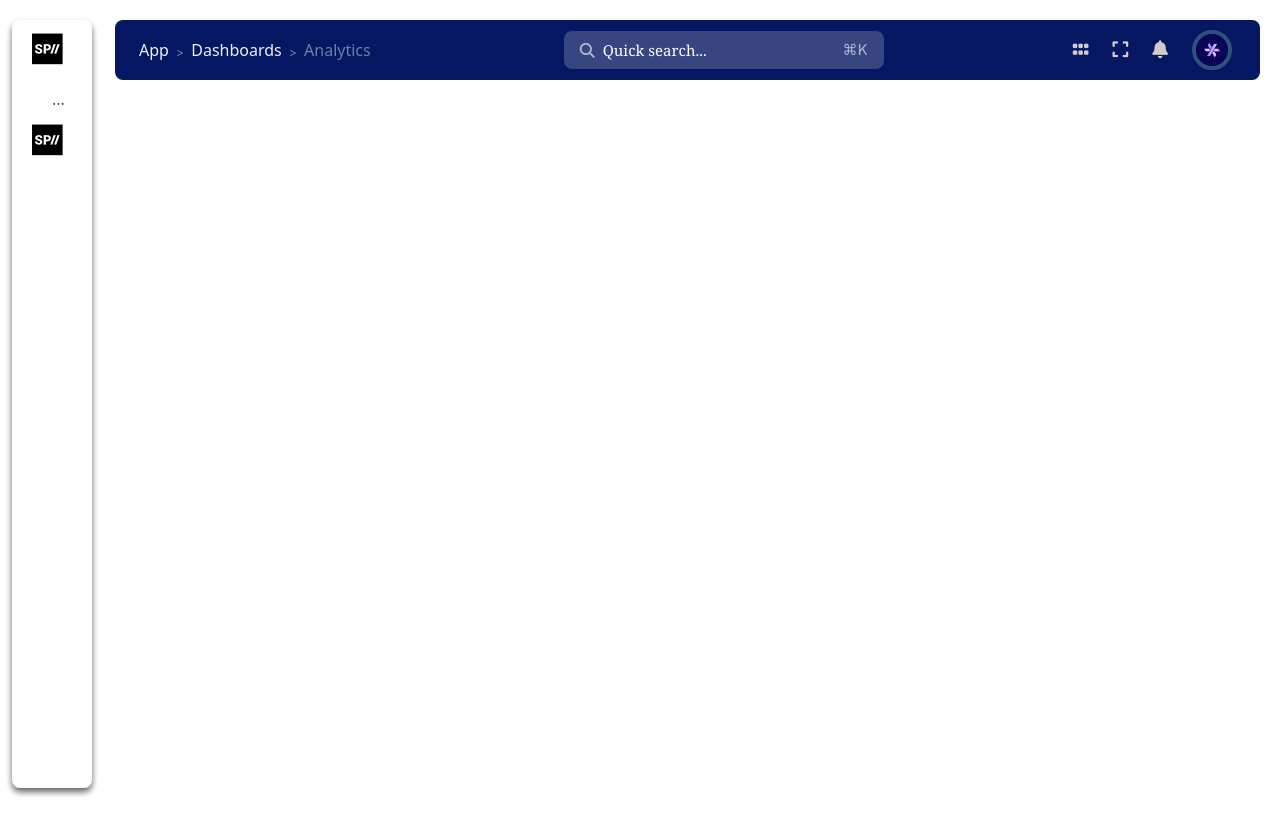
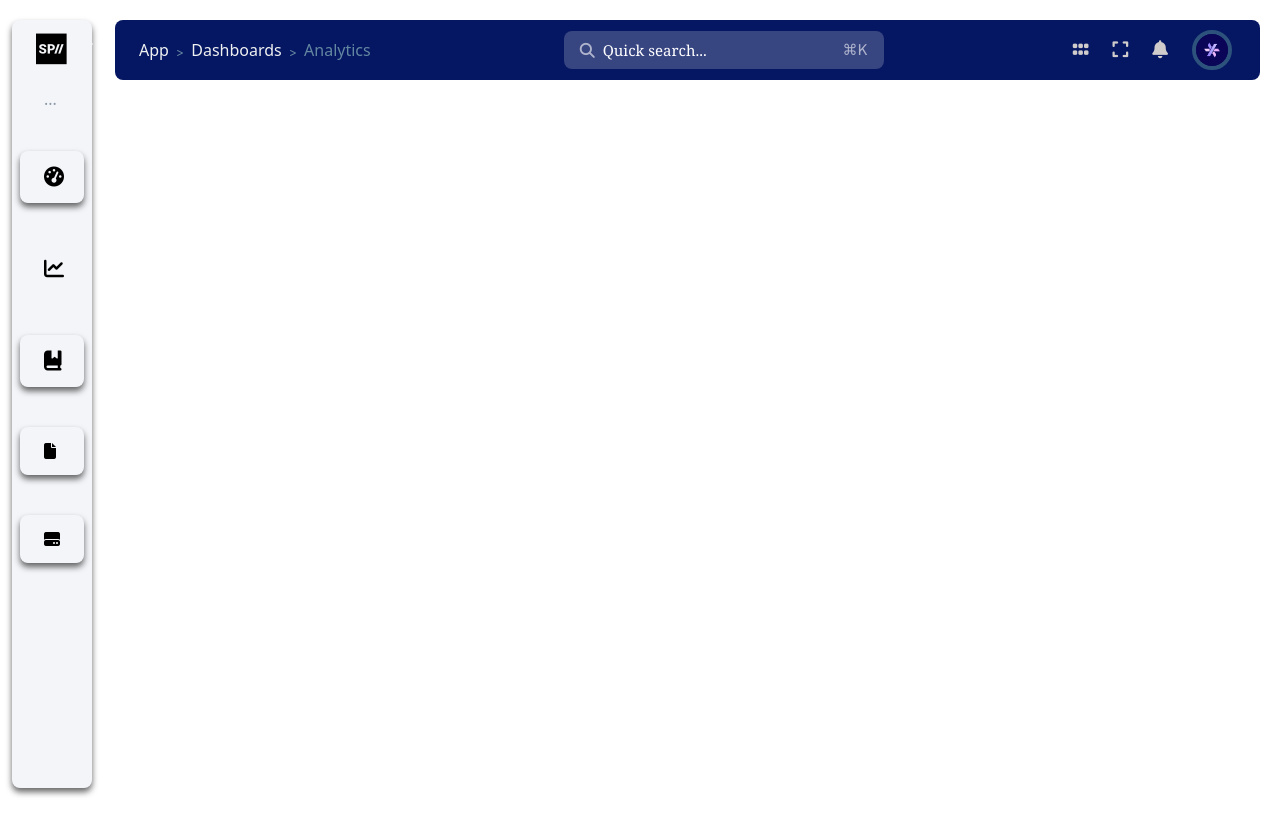
Before and after one commit to cabdikariim242/tailwise-vue, a Vue app: page / in a window 1280 px wide. Shown: the top 834 px of the page. Built offline with nearby package versions, Linux system fonts and the light colour scheme.

Commit message:
sidebar setup starting router links

```diff
--- a/src/components/sidebar.vue
+++ b/src/components/sidebar.vue
@@ -1,55 +1,178 @@
 <template>
   <div class="z-10 relative">
     <div
+      :class="toggle ? 'w-[300px]' : 'w-[80px]'"
       style="box-shadow: 0 4px 6px rgba(0, 0, 0, 0.6)"
-      class="phone:hidden  flex flex-col  bg-[#fff] group fixed bottom-3 top-0 left-3 transition-all duration-300 hover:w-[300px] w-[80px] mr-10 mt-5 rounded-lg"
+      class="phone:hidden flex flex-col bg-[#f3f5f8] group fixed bottom-3 top-0 left-3 transition-all duration-300 hover:w-[300px] w-[80px] mr-10 mt-5 rounded-lg"
     >
       <!-- all icons are here -->
-<div class="flex  ">
-    <i class="fa-brands fa-stackpath text-[35px] pl-5 pr-3 pt-3 text-5 transition-transform duration-50 rounded-full group-hover:rotate-[360deg]  "></i>
-    <p class="mt-5 group-hover:flex hidden text-[#475569] font-[500] ">ECHO</p>
+      <div class="flex justify-between items-center">
+        <div class="flex">
+          <i
+            class="fa-brands fa-stackpath text-[35px] pl-6 pr-3 pt-3 text-5 transition-transform duration-50 rounded-full group-hover:rotate-[360deg]"
+          ></i>
+          <p
+            v-if="!toggle"
+            class="mt-5 group-hover:flex hidden text-[#465569] font-[500]"
+          >
+            ECHO
+          </p>
+          <p v-if="toggle" class="mt-5 text-[#465569] font-[500]">ECHO</p>
+        </div>
+        <div class="mr-2">
+          <i
+            @click="toggle = !toggle"
+            class="fa-solid fa-arrow-right transition-transform duration-5 group-hover:rotate-[180deg] text-[#f3f5f8] group-hover:text-[gray]"
+          ></i>
+        </div>
       </div>
 
-<div class="ml-10">
-  <p class="mt-5 group-hover:flex hidden text-[#475569] font-[500] ">DASHBOARD</p>
-  <p class="mt-5 group-hover:hidden flex  text-[#475569] font-[500] ">...</p>
-</div>
-<div class="flex  ">
-    <i class="fa-brands fa-stackpath text-[35px] pl-5 pr-3 pt-3 text-5 transition-transform duration-50 rounded-full group-hover:rotate-[360deg]  "></i>
-    <p class="mt-5 group-hover:flex hidden text-[#475569] font-[500] ">ECHO</p>
+      <div class="ml-8">
+        <p
+          v-if="!toggle"
+          class="mt-5 group-hover:flex hidden text-[#c6d0e0] text-[15px] font-[500]"
+        >
+          DASHBOARD
+        </p>
+        <p
+          v-if="!toggle"
+          class="mt-5 group-hover:hidden flex text-[#8d98aa] font-[500]"
+        >
+          ...
+        </p>
+        <p v-if="toggle" class="mt-5 text-[#c6d0e0] text-[15px] font-[500]">
+          DASHBOARD
+        </p>
       </div>
 
+      <!-- content -->
+      <router-link
+        to="/"
+        class="mx-2 rounded-lg mt-10 group-hover:shadow-lg"
+      >
+        <div class="ml-6 my-4 gap-3 mx-6 flex justify-start items-center ">
+          <i class="fa-solid fa-gauge-high text-[20px]"></i>
+          <p
+            v-if="!toggle"
+            class="group-hover:flex text-[15px] hidden text-[#465569] font-[500]"
+          >
+            E-ECOMERCE
+          </p>
+          <p v-if="toggle" class="text-[#465569] text-[15px] font-[500]">
+            E-ECOMERCE
+          </p>
+        </div>
+      </router-link>
+
+      <router-link
+        to="/about"
+
+        class="mx-2 rounded-lg mt-10 hover:shadow-[0_4px_6px_rgba(0,0,0,0.6)]"
+      >
+        <div class="ml-6 my-4 gap-3 mx-6 flex justify-start items-center">
+          <i class="fa-duotone fa-solid fa-chart-line text-[20px]"></i>
+          <p
+            v-if="!toggle"
+            class="group-hover:flex text-[15px] hidden text-[#465569] font-[500]"
+          >
+           CRM
+          </p>
+          <p v-if="toggle" class="text-[#465569] text-[15px] font-[500]">
+           CRM
+          </p>
+        </div>
+      </router-link>
+
+      <router-link
+        to="/"
+        style="box-shadow: 0 4px 6px rgba(0, 0, 0, 0.6)"
+        class="mx-2 rounded-lg mt-10"
+      >
+        <div class="ml-6 my-4 gap-3 mx-6 flex justify-start items-center">
+          <i class="fa-solid fa-book-bookmark text-[20px]"></i>
+          <p
+            v-if="!toggle"
+            class="group-hover:flex text-[15px] hidden text-[#465569] font-[500]"
+          >
+           Hospital
+          </p>
+          <p v-if="toggle" class="text-[#465569] text-[15px] font-[500]">
+           Hospital
+          </p>
+        </div>
+      </router-link>
+
+      <router-link
+        to="/"
+        style="box-shadow: 0 4px 6px rgba(0, 0, 0, 0.6)"
+        class="mx-2 rounded-lg mt-10"
+      >
+        <div class="ml-6 my-4 gap-3 mx-6 flex justify-start items-center">
+          <i class="fa-solid fa-file"></i>
+          <p
+            v-if="!toggle"
+            class="group-hover:flex text-[15px] hidden text-[#465569] font-[500]"
+          >
+            Factory
+          </p>
+          <p v-if="toggle" class="text-[#465569] text-[15px] font-[500]">
+            Factory
+          </p>
+        </div>
+      </router-link>
 
 
+      <router-link
+        to="/"
+        style="box-shadow: 0 4px 6px rgba(0, 0, 0, 0.6)"
+        class="mx-2 rounded-lg mt-10"
+      >
+        <div class="ml-6 my-4 gap-3 mx-6 flex justify-start items-center">
+          <i class="fa-solid fa-hard-drive"></i>
+          <p
+            v-if="!toggle"
+            class="group-hover:flex text-[15px] hidden text-[#465569] font-[500]"
+          >
+           Banking
+          </p>
+          <p v-if="toggle" class="text-[#465569] text-[15px] font-[500]">
+           Banking
+          </p>
+        </div>
+      </router-link>
     </div>
 
-
-
-    <div v-if="isopen"
+    <div
+      v-if="isopen"
       style="box-shadow: 0 4px 6px rgba(0, 0, 0, 0.6)"
-      class="phone:flex  hidden flex-col  bg-[#fff] group fixed bottom-0 top-0 left-0 transition-all duration-300 w-[270px] mr-10 "
+      class="phone:flex hidden flex-col bg-[#fff] group fixed bottom-0 top-0 left-0 transition-all duration-300 w-[270px] mr-10"
     >
-
       <!-- all icons are here -->
-<div class="">
-      <i @click="$emit('toggle-this', !isopen)" class="fa-solid fa-xmark text-[20px] pr-4 mt-2 p-1 flex  lg:hidden md:hidden"></i>
-
+      <div class="hover:bg-gray-500">
+        <i
+          @click="$emit('toggle-this', !isopen)"
+          class="fa-solid fa-xmark text-[20px] pr-4 mt-2 p-1 flex lg:hidden md:hidden"
+        ></i>
       </div>
-
-
-
     </div>
   </div>
 </template>
 
 <script>
 export default {
-    props: ['isopen'],
+  props: ["isopen"],
 
-    data(){
-        return{
+  data() {
+    return {
+      toggle: false,
+    };
+  },
+};
+</script>
+
+<style scoped>
+.router-link-exact-active {
+  box-shadow: 0 4px 6px rgba(0, 0, 0, 0.6)
 
 }
-    }
-}
-</script>
+</style>
```
Lines whose indentation alone changed are shown as unchanged.
